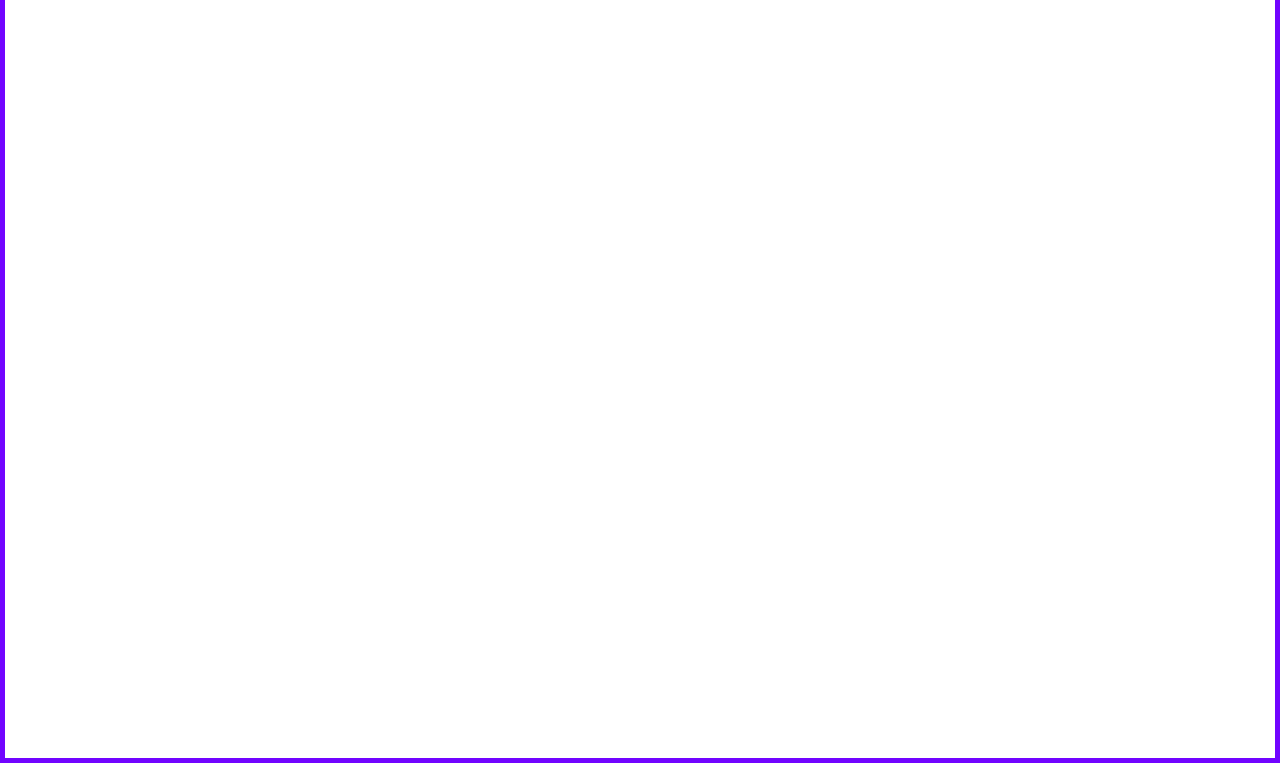
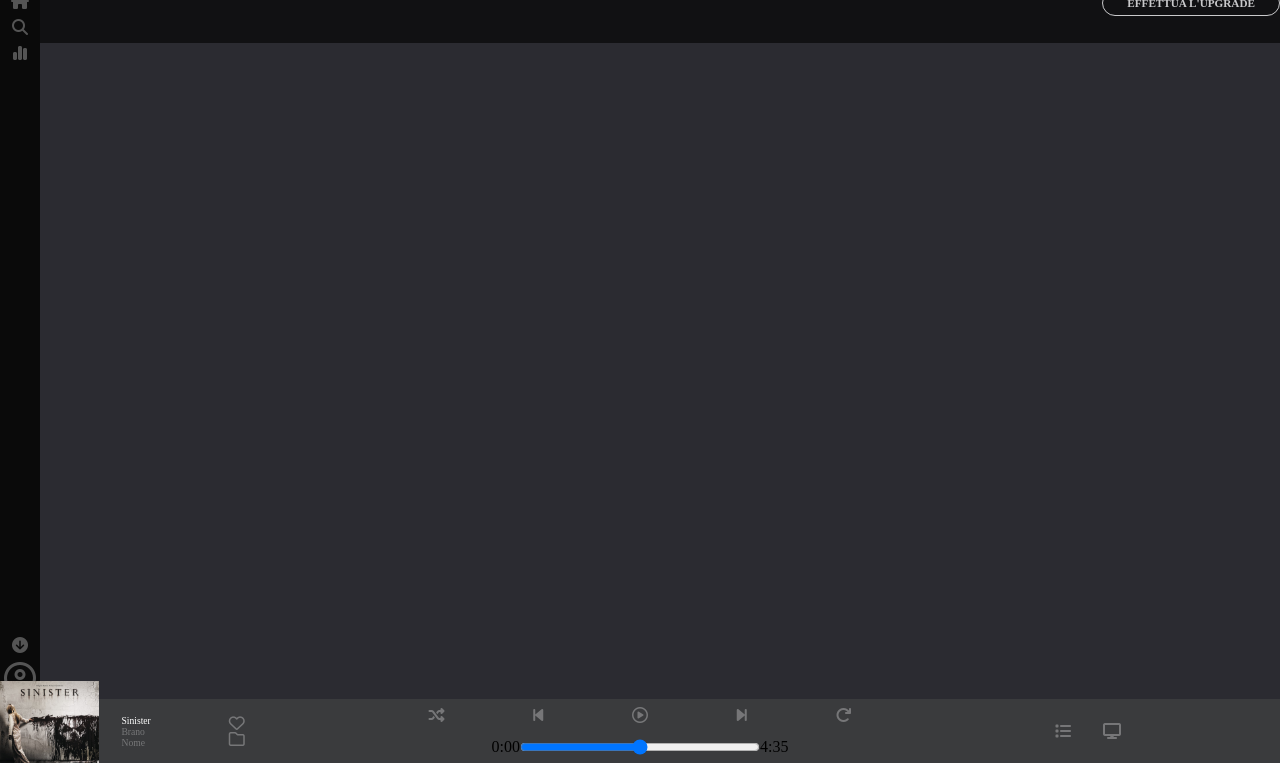
Before and after one commit to DaviLeoMeda/html-css-spotifyweb, a plain HTML site: page index.html in a window 1280 px wide. Shown: the part 37-800 px from the top of the page. Drawn offline with Linux system fonts and the light colour scheme.

Commit message:
Around Structure not completed

```diff
--- a/assets/css/style.css
+++ b/assets/css/style.css
@@ -8,12 +8,26 @@
     box-sizing: border-box;
 }
 
+/* Flex Commands */
+
 .flexible {
     display: flex;
 }
 
 .just-between {
     justify-content: space-between;
+}
+
+.just-around {
+    justify-content: space-around;
+}
+
+.just-center {
+    justify-content: center;
+}
+
+.just-end {
+    justify-content: flex-end;
 }
 
 .wrapped {
@@ -24,14 +38,11 @@
     align-items: center;
 }
 
-.bc-blue {
-    background-color: rgb(39, 39, 243);
+.flex-column {
+    flex-direction: column;
 }
 
-.bg-black {
-    background-color: rgb(10, 10, 10);
-}
-
+/* Sizes Commands */
 
 .container-90 {
     width: 90%;
@@ -44,10 +55,19 @@
 }
 
 
-.bc-lightblue {
+/* Colors Classes */
+
+.bg-lightblue {
     background-color: rgb(124, 194, 218);
 }
 
+.bg-blue {
+    background-color: rgb(39, 39, 243);
+}
+
+.bg-black {
+    background-color: rgb(10, 10, 10);
+}
 
 .debug {
     border: 5px solid rgb(113, 4, 255);
@@ -66,8 +86,157 @@
 SITE SECTIONS
 ************************************************/
 
+/* General Place Elements */
 
 .total {
     width: 100%;
     height: 100vh;
+    background-color: rgb(43, 43, 49);
 }
+
+/* Nav Elements */
+
+nav {
+    width: 2.5rem;
+    height: calc(100vh - 4rem);
+}
+
+nav div a i {
+    color: #fff;
+    margin: 0.3rem;
+    opacity: 0.3;
+    transition: all 0.1s ease 0.1s;
+
+}
+
+nav div a i:hover {
+    opacity: 1;
+}
+
+.second-total-nav a:last-child i {
+    font-size: 2rem;
+}
+
+/* Header Elements */
+
+.header {
+    width: calc(100% - 2.5rem);
+    height: 5rem;
+    position: fixed;
+    top: 0;
+    right: 0;
+    opacity: 0.75;
+}
+
+.header span a {
+    color: #fff;
+    text-decoration: none;
+    font-size: 0.7rem;
+    padding: 0.35rem 1.5rem;
+    border: 1px solid white;
+    border-radius: 1.25rem;
+    transition: all 0.1s ease 0.1s;
+}
+
+.header span a:hover {
+    font-size: 1.25rem;
+    padding: 0.9rem 2.05rem;
+    border-radius: 1.8rem;
+}
+
+/* Footer Elements */
+
+.mooter {
+    height: 4rem;
+    width: 100%;
+    position: fixed;
+    bottom: 0;
+    background-color: rgb(58, 59, 61);
+}
+
+.moot-left {
+    width: 30%;
+}
+
+.moot-mid {
+    width: 40%;
+}
+
+.moot-right {
+    width: 30%;
+}
+
+.moot-x-l div * {
+    width: 100%;
+}
+
+.moot-x-l p {
+    font-size: 0.6rem;
+}
+
+.moot-x-l p {
+    color: #fff;
+}
+
+.moot-x-l p:nth-child(2),
+.moot-x-l p:nth-child(3) {
+    opacity: 0.3;
+    transition: all 0.1s ease 0.1s;
+}
+
+.moot-x-l p:nth-child(2):hover,
+.moot-x-l p:nth-child(3):hover {
+    opacity: 1;
+}
+
+.moot-x-l div {
+    width: 45%;
+}
+
+.moot-x-l {
+    width: 60%;
+}
+
+.moot-x-r {
+    width: 40%;
+    margin: 1rem 0.5rem;
+}
+
+.moot-x-r i {
+    color: #fff;
+    opacity: 0.3;
+    transition: all 0.1s ease 0.1s;
+}
+
+.moot-x-r i:hover {
+    opacity: 1;
+}
+
+.moot-x-r i {
+    display: block;
+}
+
+.moot-mid input {
+    width: 15rem;
+}
+
+.moot-mid i {
+    color: #fff;
+    opacity: 0.3;
+    transition: all 0.1s ease 0.1s;
+}
+
+.moot-mid i:hover {
+    opacity: 1;
+}
+
+.moot-right i {
+    margin: 0 1rem;
+    color: #fff;
+    opacity: 0.3;
+    transition: all 0.1s ease 0.1s;
+}
+
+.moot-right i:hover {
+    opacity: 1;
+}
--- a/index.html
+++ b/index.html
@@ -22,7 +22,96 @@
 
 <body>
 
-    <div class="total debug">
+    <!-- Nav Border Left -->
+
+    <div class="total relative">
+
+        <nav class="bg-black flexible flex-column just-between">
+
+
+
+            <div class="flexible flex-column alitem-center">
+                <a href="#"><i class="fa-brands fa-spotify"></i></a>
+                <a href="#"><i class="fa-solid fa-house"></i></a>
+                <a href="#"><i class="fa-solid fa-magnifying-glass"></i></a>
+                <a href="#"><i class="fa-solid fa-chart-simple"></i></a>
+            </div>
+
+            <div class="flexible flex-column alitem-center second-total-nav">
+                <a href="#"><i class="fa-solid fa-circle-arrow-down"></i></a>
+
+                <a href="#"><i class="fa-regular fa-circle-user"></i></a>
+            </div>
+
+        </nav>
+
+
+        <!-- Header Up -->
+
+        <div class="header bg-black flexible just-end">
+
+            <span class="flexible alitem-center"><a href="#"><strong>EFFETTUA L'UPGRADE</strong></a></span>
+
+        </div>
+
+
+        <!-- A kind of Footer -->
+
+        <div class="mooter flexible just-between">
+
+            <div class="moot-left flexible just-between">
+
+                <div class="moot-x-l flexible alitem-center just-between">
+
+                    <div class="flexible alitem-center">
+                        <img src="./assets/img/sinister.jpeg" alt="">
+                    </div>
+
+                    <div>
+                        <p>Sinister</p>
+                        <p>Brano</p>
+                        <p>Nome</p>
+                    </div>
+
+                </div>
+
+                <div class="moot-x-r">
+                    <i class="fa-regular fa-heart"></i>
+                    <i class="fa-regular fa-folder"></i>
+                </div>
+
+            </div>
+
+            <div class="moot-mid flex-column flexible just-around">
+
+                <div class="flexible just-around">
+                    <i class="fa-solid fa-shuffle"></i>
+                    <i class="fa-solid fa-backward-step"></i>
+                    <i class="fa-regular fa-circle-play"></i>
+                    <i class="fa-solid fa-forward-step"></i>
+                    <i class="fa-solid fa-arrow-rotate-right"></i>
+
+                </div>
+
+                <div class="flexible just-center">
+                    <span>0:00</span>
+                    <input type="range">
+                    <span>4:35</span>
+
+                </div>
+
+
+            </div>
+
+            <div class="moot-right flexible just-center alitem-center">
+                <i class="fa-solid fa-list"></i>
+                <i class="fa-solid fa-display"></i>
+
+            </div>
+
+
+        </div>
+
 
     </div>
 
```
